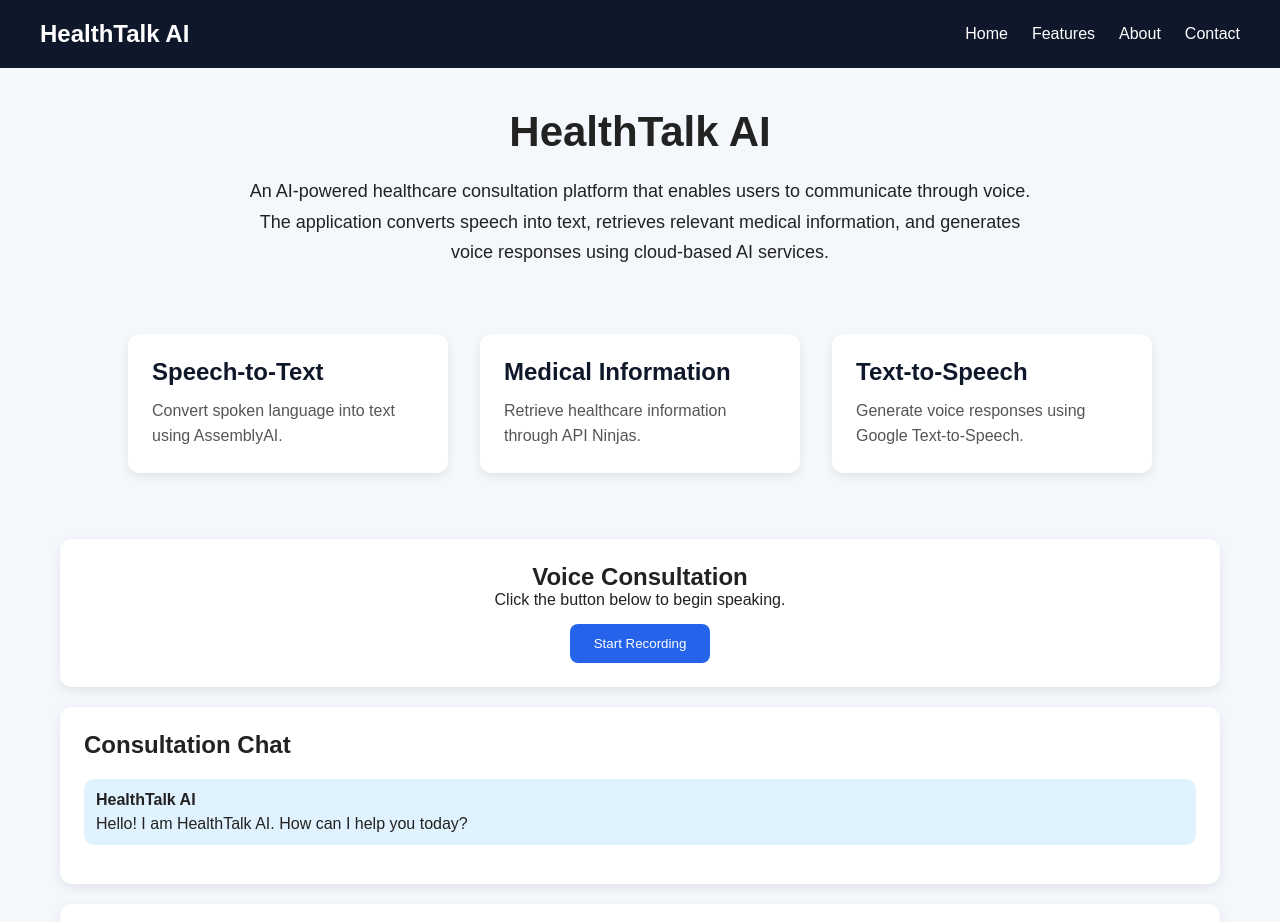
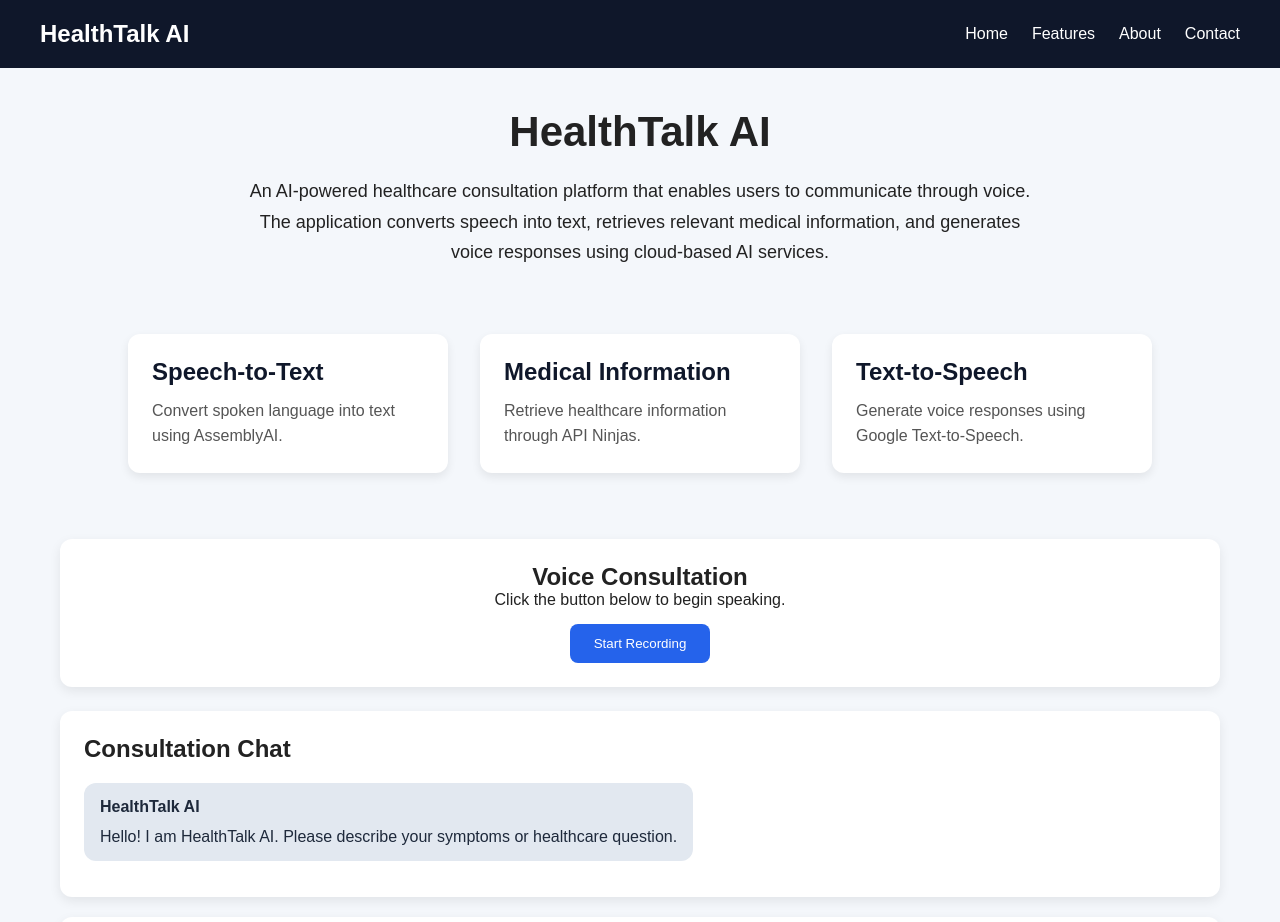
Before and after one commit to AdnanAfzalSiddiqui/HealthTalk-AI, a Next.js app: page / in a window 1280 px wide. Shown: the top 922 px of the page. Built offline with nearby package versions, Linux system fonts and the light colour scheme.

Commit message:
Refactor ChatWindow to use ChatMessage type

```diff
--- a/src/components/ChatWindow.tsx
+++ b/src/components/ChatWindow.tsx
@@ -1,17 +1,17 @@
 "use client";
 
 import { useState } from "react";
-
-type Message = {
-  sender: "user" | "assistant";
-  text: string;
-};
+import MessageBubble from "./MessageBubble";
+import type { ChatMessage } from "@/utils/types";
 
 export default function ChatWindow() {
-  const [messages] = useState<Message[]>([
+  const [messages] = useState<ChatMessage[]>([
     {
+      id: 1,
       sender: "assistant",
-      text: "Hello! I am HealthTalk AI. How can I help you today?",
+      message:
+        "Hello! I am HealthTalk AI. Please describe your symptoms or healthcare question.",
+      timestamp: new Date().toLocaleString(),
     },
   ]);
 
@@ -22,32 +22,19 @@ export default function ChatWindow() {
         borderRadius: "12px",
         padding: "24px",
         boxShadow: "0 4px 12px rgba(0,0,0,0.08)",
-        marginTop: "20px",
+        marginTop: "24px",
       }}
     >
-      <h2 style={{ marginBottom: "20px" }}>Consultation Chat</h2>
+      <h2 style={{ marginBottom: "20px" }}>
+        Consultation Chat
+      </h2>
 
-      {messages.map((message, index) => (
-        <div
-          key={index}
-          style={{
-            marginBottom: "15px",
-            padding: "12px",
-            borderRadius: "10px",
-            backgroundColor:
-              message.sender === "assistant"
-                ? "#e0f2fe"
-                : "#dcfce7",
-          }}
-        >
-          <strong>
-            {message.sender === "assistant"
-              ? "HealthTalk AI"
-              : "You"}
-          </strong>
-
-          <p style={{ marginTop: "6px" }}>{message.text}</p>
-        </div>
+      {messages.map((msg) => (
+        <MessageBubble
+          key={msg.id}
+          sender={msg.sender}
+          message={msg.message}
+        />
       ))}
     </div>
   );
```
